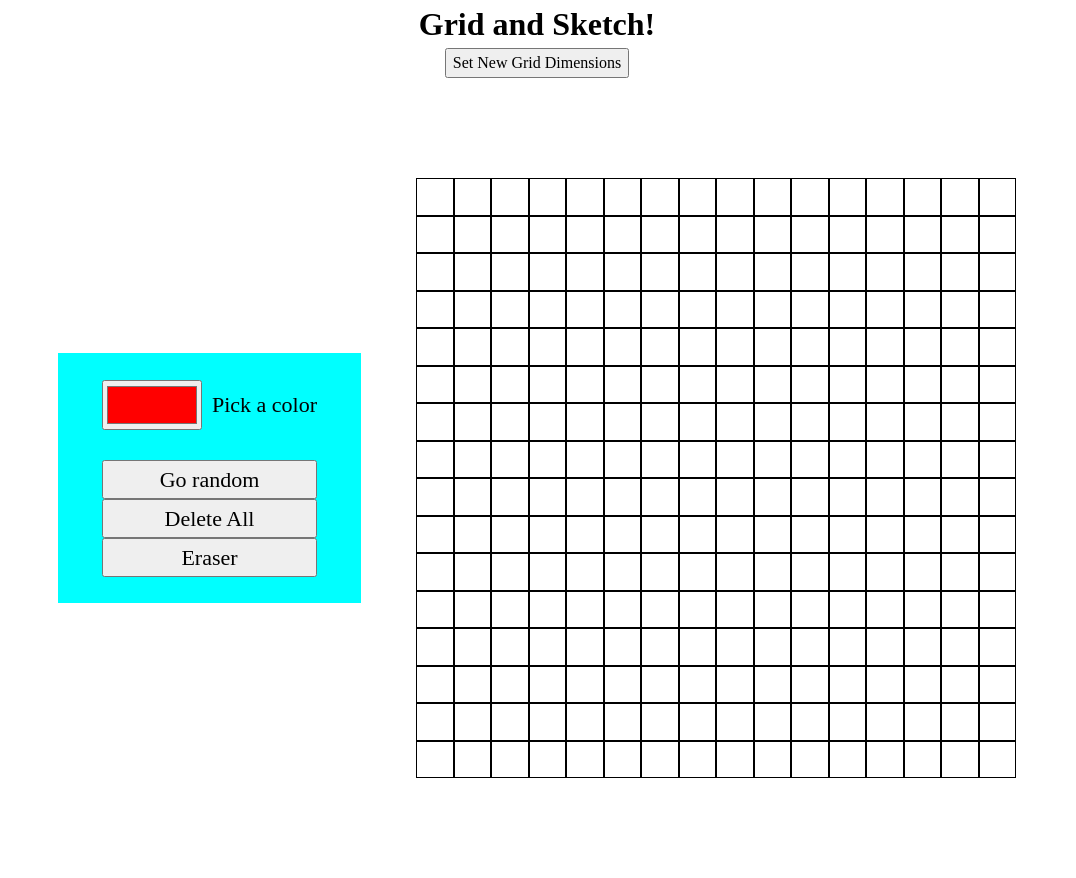
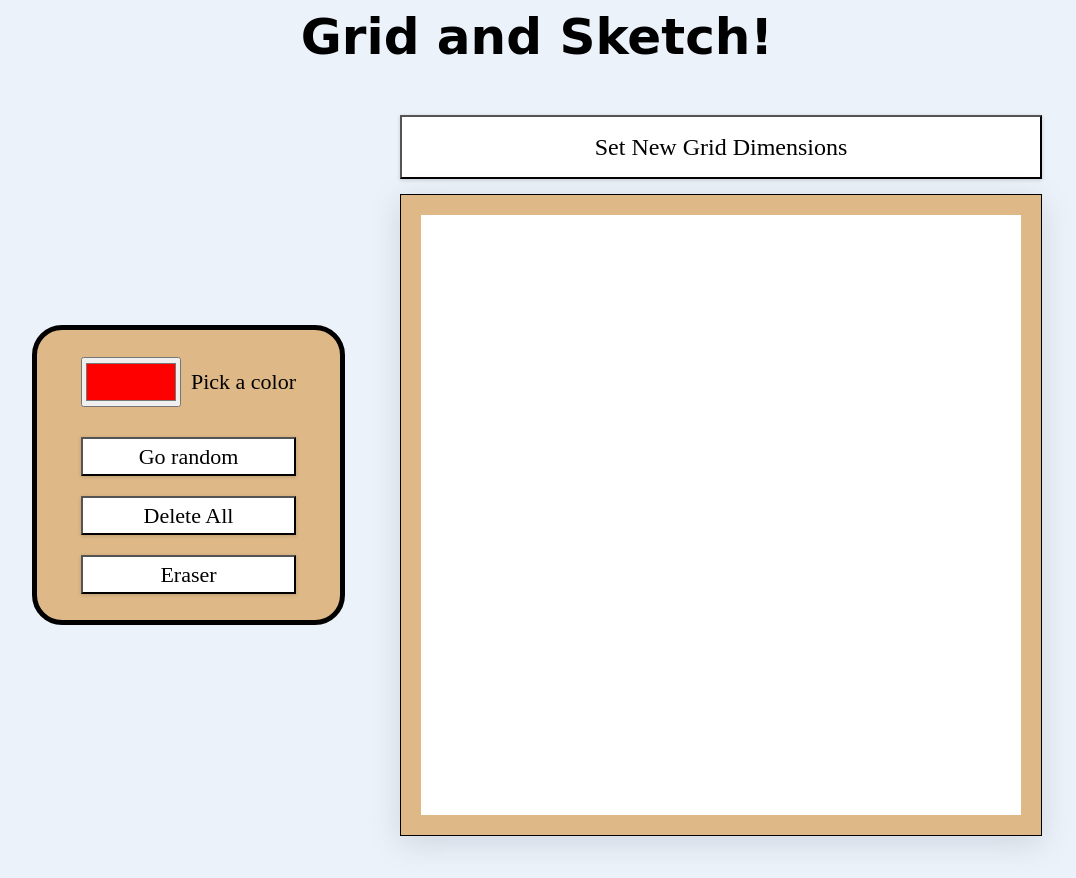
Before and after one commit to dagimchi/TOP-ETCH-A-SKETCH, a plain HTML site: page index.html in a window 1280 px wide. Shown: the whole page, without its empty margins (103-1179 px from the left). Drawn offline with Linux system fonts and the light colour scheme; a web font is replaced by a local one.

Commit message:
Add style to canvas

```diff
--- a/css/style.css
+++ b/css/style.css
@@ -20,6 +20,7 @@
 body {
   line-height: 1.5;
   -webkit-font-smoothing: antialiased;
+  background-color: #ebf2fa;
 }
 /*
   5. Improve media defaults
@@ -74,11 +75,17 @@ a {
 
 .title {
   text-align: center;
+  font-family: "Bungee Spice", cursive;
+  font-size: 3.125rem;
 }
 
 .btn-grid {
   display: block;
   margin: 0 auto;
+  font-size: 1.5rem;
+  padding: 0.5em;
+  margin-bottom: 15px;
+  width: 100%;
 }
 
 main {
@@ -94,7 +101,9 @@ main {
   flex-direction: column;
   font-size: 1.375rem;
   padding: 1.2em 2em;
-  background-color: aqua;
+  border: 5px solid black;
+  background-color: burlywood;
+  border-radius: 30px;
 }
 
 .align {
@@ -110,9 +119,32 @@ input {
   cursor: pointer;
 }
 
+.btn-random,
+.btn-delete {
+  margin-bottom: 20px;
+}
+
+button {
+  cursor: pointer;
+  background-color: white;
+  box-shadow: rgba(0, 0, 0, 0.16) 0px 1px 4px;
+}
+
+.wrap {
+  padding: 20px;
+  border: 1px solid black;
+  background-color: burlywood;
+  box-shadow: rgba(100, 100, 111, 0.2) 0px 7px 29px 0px;
+}
+
 .container {
   max-width: 600px;
   display: flex;
   flex-wrap: wrap;
   align-content: flex-start;
+  background-color: white;
 }
+
+.click-bg {
+  background-color: black;
+}
--- a/index.html
+++ b/index.html
@@ -4,11 +4,17 @@
     <meta charset="UTF-8" />
     <meta name="viewport" content="width=device-width, initial-scale=1.0" />
     <title>Etch a Sketch</title>
+    <link rel="preconnect" href="https://fonts.googleapis.com" />
+    <link rel="preconnect" href="https://fonts.gstatic.com" crossorigin />
+    <link
+      href="https://fonts.googleapis.com/css2?family=Bungee+Spice&family=Roboto:ital,wght@0,400;0,900;1,300&display=swap"
+      rel="stylesheet"
+    />
     <link rel="stylesheet" href="css/style.css" />
   </head>
   <body>
     <h1 class="title">Grid and Sketch!</h1>
-    <button class="btn-grid">Set New Grid Dimensions</button>
+
     <main>
       <div class="left-panel">
         <div class="align">
@@ -19,7 +25,12 @@
         <button class="btn-delete">Delete All</button>
         <button class="btn-eraser">Eraser</button>
       </div>
-      <div class="container"></div>
+      <div class="grid-container">
+        <button class="btn-grid">Set New Grid Dimensions</button>
+        <div class="wrap">
+          <div class="container"></div>
+        </div>
+      </div>
     </main>
 
     <script src="js/script.js"></script>
--- a/js/script.js
+++ b/js/script.js
@@ -12,7 +12,7 @@ for (let i = 1; i <= 256; i++) {
   let div = document.createElement("div");
   div.style.width = `${600 / 16}px`;
   div.style.height = `${600 / 16}px`;
-  div.style.border = "1px solid black";
+
   container.appendChild(div);
 }
 
@@ -37,7 +37,6 @@ function insertChildNodes(num) {
     let div = document.createElement("div");
     div.style.width = `${600 / num}px`;
     div.style.height = `${600 / num}px`;
-    div.style.border = "1px solid black";
     container.appendChild(div);
   }
 }
@@ -86,6 +85,12 @@ function doMouseAction(value) {
 }
 
 btnEraser.addEventListener("click", () => {
+  if (btnRandom.classList.contains("click-bg")) {
+    btnRandom.classList.remove("click-bg");
+    btnRandom.style.color = "black";
+  }
+  btnEraser.classList.add("click-bg");
+  btnEraser.style.color = "white";
   doMouseAction("white");
 });
 
@@ -112,6 +117,12 @@ function randomNum() {
 }
 
 btnRandom.addEventListener("click", () => {
+  if (btnEraser.classList.contains("click-bg")) {
+    btnEraser.classList.remove("click-bg");
+    btnEraser.style.color = "black";
+  }
+  btnRandom.classList.add("click-bg");
+  btnRandom.style.color = "white";
   container.addEventListener("mousedown", () => {
     mouseDown = true;
   });
```
